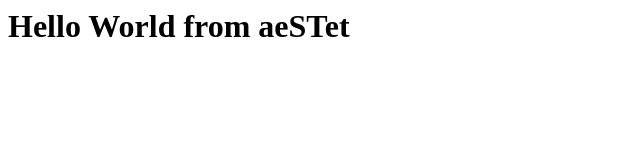
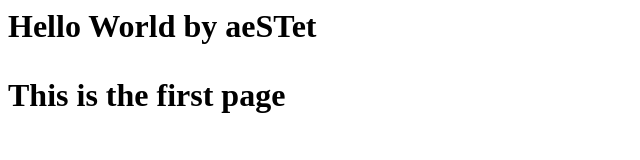
Before and after one commit to aeSTet/aestet.github.io, a plain HTML site: page index.html in a window 1280 px wide. Shown: the whole page, without its empty margins (0-640 px from the left). Drawn offline with Linux system fonts and the light colour scheme.

Commit message:
Update index.html

```diff
--- a/index.html
+++ b/index.html
@@ -2,6 +2,7 @@
  <head>
  </head>
  <body>
-   <h1>Hello World from aeSTet<h1>
+   <h1>Hello World by aeSTet<h1>
+    <p> This is the first page</p>
  </body>
 </html>
```
